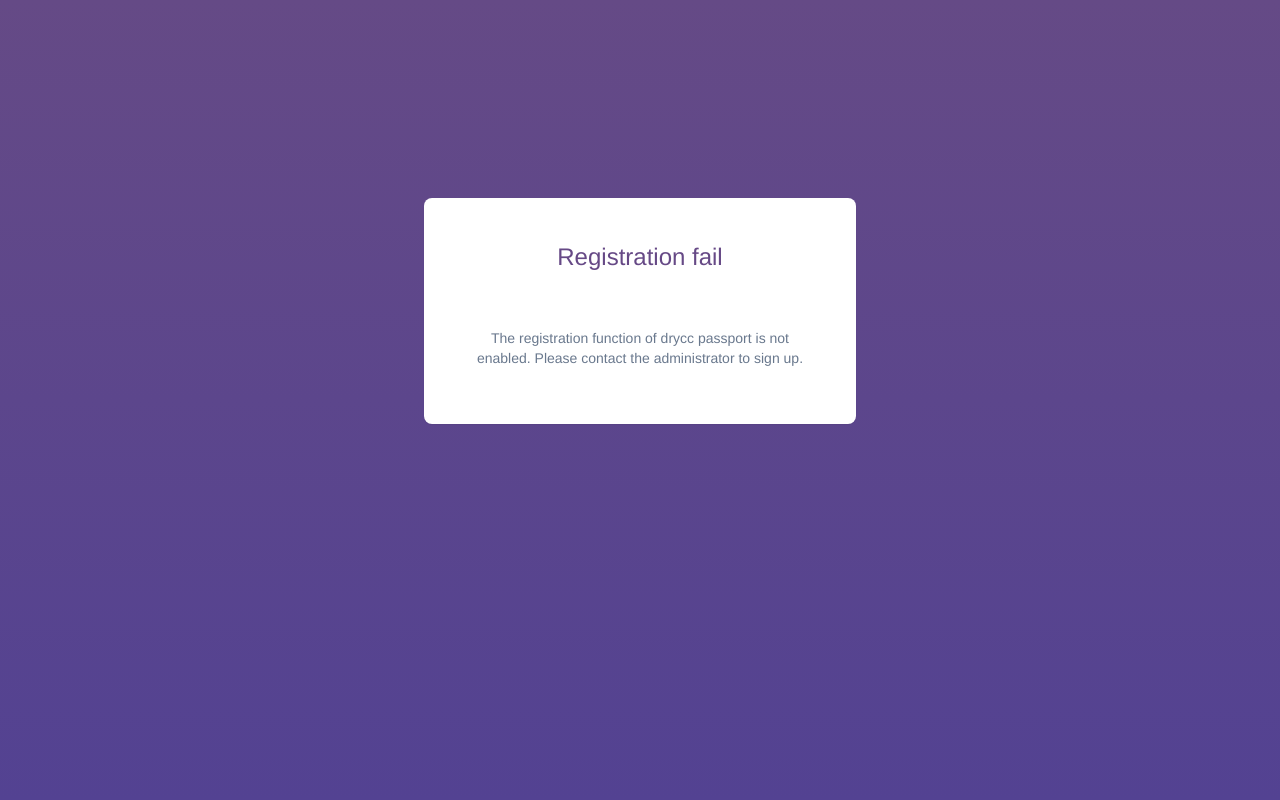
After one commit to drycc/passport, a Django app: page /user/registration/ in a window 1280 px wide. The commit adds this page. Run offline with Django 3.2, Linux system fonts and the light colour scheme.

Commit message:
chore(passport): change register to registration

```diff
--- a/charts/passport/values.yaml
+++ b/charts/passport/values.yaml
@@ -15,7 +15,7 @@
 ## General settings
 #  DRYCC_DEBUG: False
 #  ADMIN_ENABLED: False
-#  REGISTER_ENABLED: False
+#  REGISTRATION_ENABLED: False
 ## LDAP setting
 #  LDAP_ENDPOINT: ""
 #  LDAP_BIND_DN: ""
--- a/rootfs/api/serializers.py
+++ b/rootfs/api/serializers.py
@@ -17,7 +17,7 @@
 logger = logging.getLogger(__name__)
 
 
-class RegisterForm(UserCreationForm):
+class RegistrationForm(UserCreationForm):
     class Meta(UserCreationForm.Meta):
         model = User
         fields = ('username', 'email', 'password1', 'password2')
--- a/rootfs/api/settings/production.py
+++ b/rootfs/api/settings/production.py
@@ -22,9 +22,9 @@
 DEBUG_PROPAGATE_EXCEPTIONS = True
 # Enable Django admin
 ADMIN_ENABLED = bool(os.environ.get('ADMIN_ENABLED', False))
-# Enable Register
+# Enable Registration
 # If this function is enabled, please set Django email related parameters
-REGISTER_ENABLED = bool(os.environ.get('REGISTER_ENABLED', False))
+REGISTRATION_ENABLED = bool(os.environ.get('REGISTRATION_ENABLED', False))
 # Silence two security messages around SSL as router takes care of them
 # https://docs.djangoproject.com/en/2.2/ref/checks/#security
 SILENCED_SYSTEM_CHECKS = [
--- a/rootfs/api/templates/user/account_activation_fail.html
+++ b/rootfs/api/templates/user/account_activation_fail.html
@@ -1,5 +1,5 @@
 {% extends 'user/message.html' %}
 {% block title %}Account activite fail{% endblock %}
 {% block message %}
-The confirmation link was invalid, possibly it has already been used, go back <a href="/user/register/">register</a>
+The confirmation link was invalid, possibly it has already been used, go back <a href="/user/registration/">Sign Up</a>
 {% endblock %}
--- a/rootfs/api/templates/user/login.html
+++ b/rootfs/api/templates/user/login.html
@@ -26,7 +26,7 @@
                 <button class="btn btn-primary btn-lg btn-block" name="commit" type="submit">Log In</button>
                 <input type="hidden" name="next" value={{ next }}>
             </form>
-            <a class="panel-footer" href="/user/register/"><span>Sign Up</span></a>
+            <a class="panel-footer" href="/user/registration/"><span>Sign Up</span></a>
         </div>
         <a href="/user/password_reset/" class="white-link">Forgot your password?</a>
     </div>
--- a/rootfs/api/templates/user/register_fail.html
+++ /dev/null
@@ -1,5 +0,0 @@
-{% extends 'user/message.html' %}
-{% block title %}Register fail{% endblock %}
-{% block message %}
-The registration function of drycc passport is not enabled. Please contact the administrator to register.
-{% endblock %}
--- a/rootfs/api/templates/user/register.html
+++ b/rootfs/api/templates/user/registration.html
@@ -10,7 +10,7 @@
 <div class="page-wrap gradient-primary">
     <div class="container">
         <div class="panel">
-            <h2 class="h3">Register</h2>
+            <h2 class="h3">Registration</h2>
             <form method="post">
                 {% csrf_token %}
                 <div class="form-group">
--- a/rootfs/api/templates/user/register_done.html
+++ b/rootfs/api/templates/user/registration_done.html
@@ -1,5 +1,5 @@
 {% extends 'user/message.html' %}
-{% block title %}Register successful{% endblock %}
+{% block title %}Registration successful{% endblock %}
 {% block message %}
 We have sent an email to your mailbox, please log in the email to activate your account.
 {% endblock %}
--- /dev/null
+++ b/rootfs/api/templates/user/registration_fail.html
@@ -0,0 +1,5 @@
+{% extends 'user/message.html' %}
+{% block title %}Registration fail{% endblock %}
+{% block message %}
+The registration function of drycc passport is not enabled. Please contact the administrator to sign up.
+{% endblock %}
--- a/rootfs/api/urls.py
+++ b/rootfs/api/urls.py
@@ -3,7 +3,7 @@
 from rest_framework.routers import DefaultRouter
 
 from api import views
-from api.views import RegisterView, ActivateAccount, RegisterDoneView, \
+from api.views import RegistrationView, ActivateAccount, RegistrationDoneView, \
     ActivateAccountDoneView, ActivateAccountFailView, LoginDoneView
 
 router = DefaultRouter(trailing_slash=False)
@@ -12,11 +12,11 @@
     re_path(r'^', include(router.urls)),
     re_path(r'^info/?$',
             views.UserDetailView.as_view({'get': 'retrieve', 'put': 'update'})),
-    re_path(r'register/?$', RegisterView.as_view(), name='register'),
+    re_path(r'registration/?$', RegistrationView.as_view(), name='registration'),
     re_path(r'activate/(?P<uidb64>.+)/(?P<token>.+)/?$',
             ActivateAccount.as_view(), name='user_activate_account'),
-    re_path(r'register/done/?$', RegisterDoneView.as_view(),
-            name='user_register_done'),
+    re_path(r'registration/done/?$', RegistrationDoneView.as_view(),
+            name='user_registration_done'),
     re_path(r'activate/done/?$', ActivateAccountDoneView.as_view(),
             name='user_activate_account_done'),
     re_path(r'activate/fail/?$', ActivateAccountFailView.as_view(),
--- a/rootfs/api/views.py
+++ b/rootfs/api/views.py
@@ -23,7 +23,7 @@
 
 from api import serializers
 from api.exceptions import ServiceUnavailable, DryccException
-from api.serializers import RegisterForm
+from api.serializers import RegistrationForm
 from api.utils import account_activation_token, get_local_host
 from api.viewset import NormalUserViewSet
 
@@ -60,19 +60,19 @@
     head = get
 
 
-class RegisterView(CreateView):
-    form_class = RegisterForm
-    template_name = 'user/register.html'
-    success_url = reverse_lazy('register_done')
+class RegistrationView(CreateView):
+    form_class = RegistrationForm
+    template_name = 'user/registration.html'
+    success_url = reverse_lazy('registration_done')
 
     def get(self, request, *args, **kwargs):
-        if settings.LDAP_ENDPOINT or not settings.REGISTER_ENABLED:
-            return render(request, template_name='user/register_fail.html')
+        if settings.LDAP_ENDPOINT or not settings.REGISTRATION_ENABLED:
+            return render(request, template_name='user/registration_fail.html')
         return CreateView.get(self, request, *args, **kwargs)
 
     def post(self, request, *args, **kwargs):
-        if settings.LDAP_ENDPOINT or not settings.REGISTER_ENABLED:
-            return render(request, template_name='user/register_fail.html')
+        if settings.LDAP_ENDPOINT or not settings.REGISTRATION_ENABLED:
+            return render(request, template_name='user/registration_fail.html')
         form = self.form_class(request.POST)
         self.object = None
         if form.is_valid():
@@ -97,8 +97,8 @@
             return self.form_invalid(form)
 
 
-class RegisterDoneView(TemplateView):
-    template_name = 'user/register_done.html'
+class RegistrationDoneView(TemplateView):
+    template_name = 'user/registration_done.html'
     title = _('Activate email sent')
 
 
```
